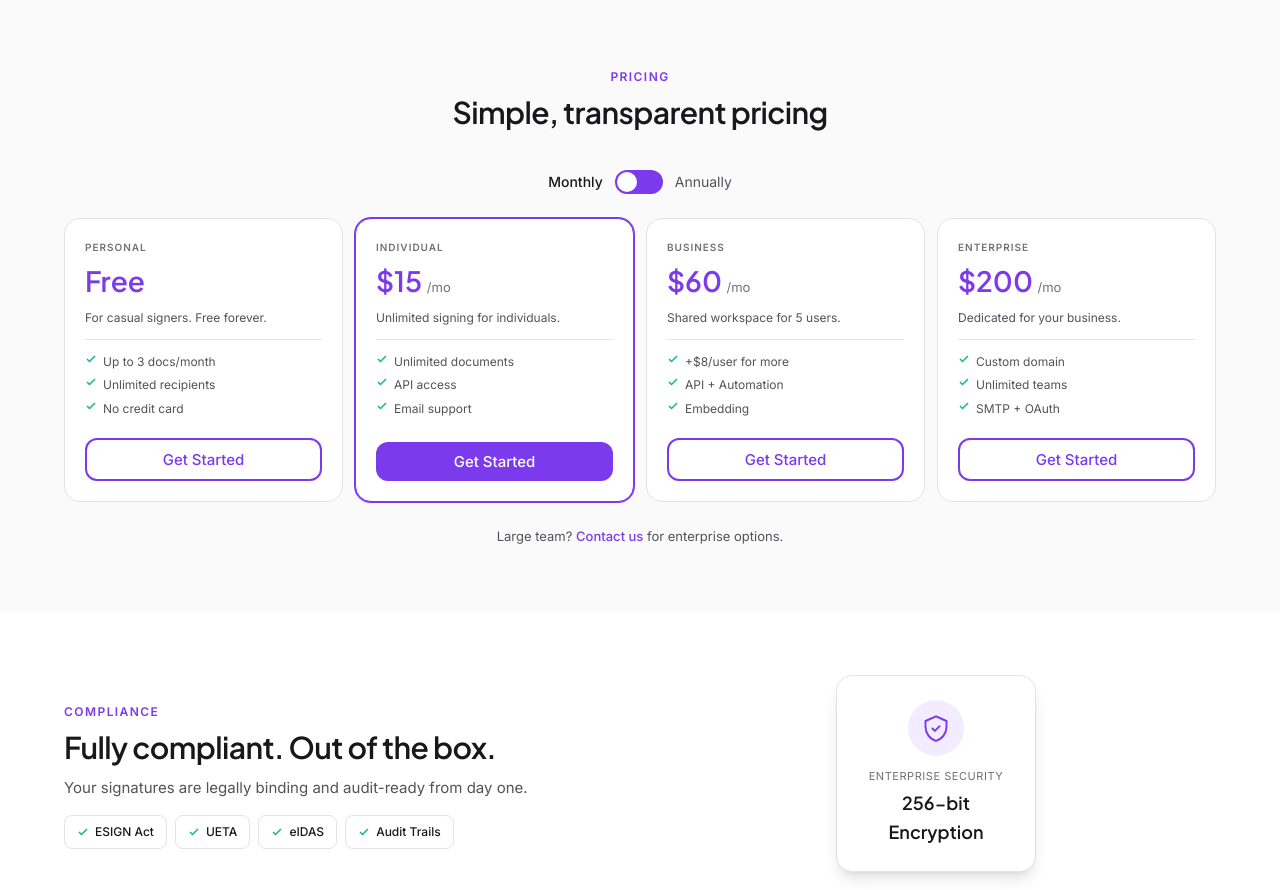
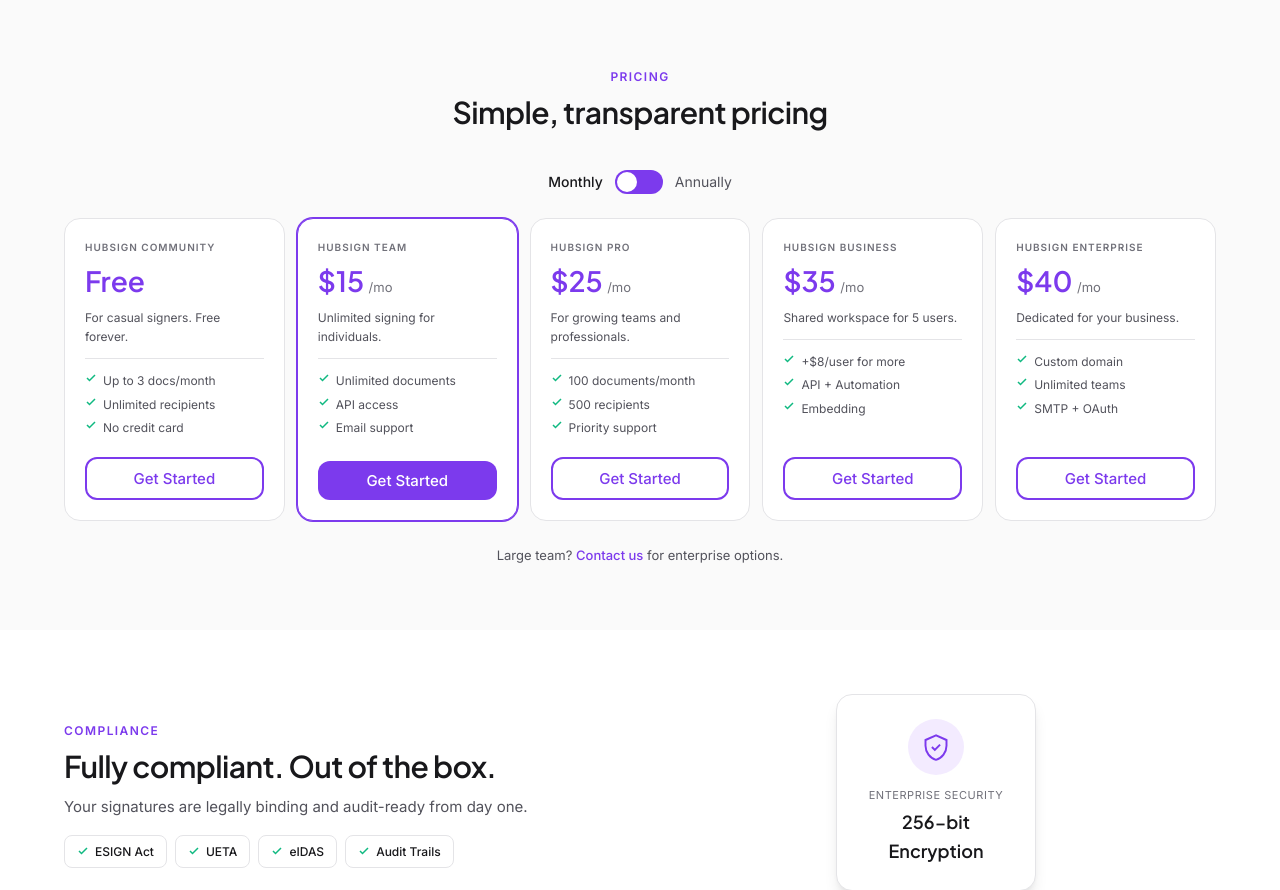
Before and after one commit to jesseframework/CodeFusionLabs.Hubsign.Landing, a Django app: page / in a window 1280 px wide. Shown: the part 2977-3867 px from the top of the page. Run offline with Django 4.2, Linux system fonts and the light colour scheme.

Commit message:
Refactor pricing tiers and Stripe fetching
Rework pricing model and Stripe integration: replace old fallback tiers with a new tier system (community, team, regular, platform, enterprise) and add _TIER_ORDER, _TIER_FEATURES, _TIER_DESCRIPTIONS and featured flags. PricingInfoView now fetches and maps Stripe prices by product.metadata.plan via _fetch_from_stripe, builds normalized tier payloads (monthly/annual amounts and price IDs), and falls back to the new _fallback_tiers when Stripe data is unavailable. Update landing page to use the new tier IDs, names, prices and feature lists, and adjust frontend grid to show 5 pricing cards (static/css/main.css). Also includes regenerated .pyc cache files.

```diff
--- a/api/views.py
+++ b/api/views.py
@@ -219,53 +219,27 @@ class NewsletterSignupView(APIView):
 
 
 class PricingInfoView(APIView):
-    """Get current pricing information."""
+    """Get current pricing information, sourced from Stripe when billing is enabled."""
     permission_classes = [AllowAny]
 
-    _FALLBACK_TIERS = [
-        {
-            'id': 'personal',
-            'name': 'Personal',
-            'price_monthly': 0,
-            'price_annually': 0,
-            'price_id_monthly': None,
-            'price_id_annually': None,
-            'features': ['Up to 3 docs/month', 'Unlimited recipients', 'No credit card'],
-        },
-        {
-            'id': 'individual',
-            'name': 'Individual',
-            'price_monthly': 15,
-            'price_annually': 12,
-            'price_id_monthly': None,
-            'price_id_annually': None,
-            'features': ['Unlimited documents', 'API access', 'Email support'],
-        },
-        {
-            'id': 'business',
-            'name': 'Business',
-            'price_monthly': 60,
-            'price_annually': 50,
-            'price_id_monthly': None,
-            'price_id_annually': None,
-            'features': ['+$8/user for more', 'API + Automation', 'Embedding'],
-        },
-        {
-            'id': 'enterprise',
-            'name': 'Enterprise',
-            'price_monthly': 200,
-            'price_annually': 180,
-            'price_id_monthly': None,
-            'price_id_annually': None,
-            'features': ['Custom domain', 'Unlimited teams', 'SMTP + OAuth'],
-        },
-    ]
+    # Order in which tiers appear on the page (keyed by Stripe product metadata.plan)
+    _TIER_ORDER = ['community', 'team', 'regular', 'platform', 'enterprise']
+    _TIER_FEATURED = 'team'
 
-    _NAME_TO_TIER = {
-        'personal': 'personal',
-        'individual': 'individual',
-        'business': 'business',
-        'enterprise': 'enterprise',
+    _TIER_FEATURES = {
+        'community': ['Up to 3 docs/month', 'Unlimited recipients', 'No credit card'],
+        'team':      ['Unlimited documents', 'API access', 'Email support'],
+        'regular':   ['100 documents/month', '500 recipients', 'Priority support'],
+        'platform':  ['+$8/user for more', 'API + Automation', 'Embedding'],
+        'enterprise': ['Custom domain', 'Unlimited teams', 'SMTP + OAuth'],
+    }
+
+    _TIER_DESCRIPTIONS = {
+        'community': 'For casual signers. Free forever.',
+        'team':      'Unlimited signing for individuals.',
+        'regular':   'For growing teams and professionals.',
+        'platform':  'Shared workspace for 5 users.',
+        'enterprise': 'Dedicated for your business.',
     }
 
     @extend_schema(
@@ -273,75 +247,110 @@ class PricingInfoView(APIView):
     )
     def get(self, request):
         """Return pricing tiers as JSON, sourced from Stripe when billing is enabled."""
-        tiers = self._fallback_tiers()
-
+        tiers = None
         if settings.BILLING_ENABLED and settings.STRIPE_API_KEY:
-            stripe_data = self._fetch_stripe_prices()
-            if stripe_data:
-                tiers = self._merge_stripe_data(tiers, stripe_data)
-
+            tiers = self._fetch_from_stripe()
+        if not tiers:
+            tiers = self._fallback_tiers()
         return Response({'tiers': tiers, 'currency': 'USD'})
 
-    def _fallback_tiers(self):
-        import copy
-        return copy.deepcopy(self._FALLBACK_TIERS)
-
-    def _fetch_stripe_prices(self):
+    def _fetch_from_stripe(self):
         try:
             import stripe
             stripe.api_key = settings.STRIPE_API_KEY
 
             prices = stripe.Price.list(active=True, expand=['data.product'], limit=100)
 
-            tier_prices = {}
+            plan_data = {}
             for price in prices.data:
-                product = price.product
-                if not getattr(product, 'active', False):
+                d = price.to_dict()
+                product = d.get('product') or {}
+                if not isinstance(product, dict) or not product.get('active'):
                     continue
-                if not price.recurring:
+                recurring = d.get('recurring')
+                if not recurring:
+                    continue
+                plan = (product.get('metadata') or {}).get('plan')
+                if not plan or plan not in self._TIER_ORDER:
                     continue
 
-                tier_id = (product.metadata or {}).get('tier_id')
-                if not tier_id:
-                    tier_id = self._NAME_TO_TIER.get(product.name.lower())
-                if not tier_id:
+                entry = plan_data.setdefault(plan, {'name': product['name']})
+                interval = recurring['interval']
+                if interval == 'month':
+                    entry['price_monthly'] = d['unit_amount'] // 100
+                    entry['price_id_monthly'] = d['id']
+                elif interval == 'year':
+                    entry['price_annually'] = round(d['unit_amount'] / 100 / 12)
+                    entry['price_id_annually'] = d['id']
+
+            if not plan_data:
+                return None
+
+            tiers = []
+            for plan in self._TIER_ORDER:
+                if plan not in plan_data:
                     continue
-
-                if tier_id not in tier_prices:
-                    tier_prices[tier_id] = {}
-
-                interval = price.recurring.interval
-                if interval == 'month':
-                    tier_prices[tier_id]['monthly'] = price
-                elif interval == 'year':
-                    tier_prices[tier_id]['annually'] = price
-
-            return tier_prices
+                entry = plan_data[plan]
+                monthly = entry.get('price_monthly', 0)
+                tiers.append({
+                    'id': plan,
+                    'name': entry['name'],
+                    'price_monthly': monthly,
+                    'price_annually': entry.get('price_annually', monthly),
+                    'price_id_monthly': entry.get('price_id_monthly'),
+                    'price_id_annually': entry.get('price_id_annually'),
+                    'featured': plan == self._TIER_FEATURED,
+                    'features': self._TIER_FEATURES.get(plan, []),
+                    'description': self._TIER_DESCRIPTIONS.get(plan, ''),
+                })
+            return tiers or None
         except Exception as exc:
             logger.error('[stripe] Failed to fetch prices: %s', exc)
             return None
 
-    def _merge_stripe_data(self, tiers, stripe_data):
-        for tier in tiers:
-            tier_id = tier['id']
-            prices = stripe_data.get(tier_id, {})
-
-            monthly = prices.get('monthly')
-            annually = prices.get('annually')
-
-            if monthly:
-                tier['price_monthly'] = monthly.unit_amount // 100
-                tier['price_id_monthly'] = monthly.id
-
-            if annually:
-                # Store as monthly equivalent (annual amount / 12)
-                tier['price_annually'] = round(annually.unit_amount / 100 / 12)
-                tier['price_id_annually'] = annually.id
-            elif monthly:
-                # No annual price in Stripe — keep fallback annual amount
-                pass
-
-        return tiers
+    def _fallback_tiers(self):
+        return [
+            {
+                'id': 'community', 'name': 'HubSign Community',
+                'price_monthly': 0, 'price_annually': 0,
+                'price_id_monthly': None, 'price_id_annually': None,
+                'featured': False,
+                'features': self._TIER_FEATURES['community'],
+                'description': self._TIER_DESCRIPTIONS['community'],
+            },
+            {
+                'id': 'team', 'name': 'HubSign Team',
+                'price_monthly': 15, 'price_annually': 12,
+                'price_id_monthly': None, 'price_id_annually': None,
+                'featured': True,
+                'features': self._TIER_FEATURES['team'],
+                'description': self._TIER_DESCRIPTIONS['team'],
+            },
+            {
+                'id': 'regular', 'name': 'HubSign Pro',
+                'price_monthly': 25, 'price_annually': 16,
+                'price_id_monthly': None, 'price_id_annually': None,
+                'featured': False,
+                'features': self._TIER_FEATURES['regular'],
+                'description': self._TIER_DESCRIPTIONS['regular'],
+            },
+            {
+                'id': 'platform', 'name': 'Hubsign Business',
+                'price_monthly': 35, 'price_annually': 28,
+                'price_id_monthly': None, 'price_id_annually': None,
+                'featured': False,
+                'features': self._TIER_FEATURES['platform'],
+                'description': self._TIER_DESCRIPTIONS['platform'],
+            },
+            {
+                'id': 'enterprise', 'name': 'HubSign Enterprise',
+                'price_monthly': 40, 'price_annually': 40,
+                'price_id_monthly': None, 'price_id_annually': None,
+                'featured': False,
+                'features': self._TIER_FEATURES['enterprise'],
+                'description': self._TIER_DESCRIPTIONS['enterprise'],
+            },
+        ]
 
 
 class HealthCheckView(APIView):
--- a/landing/views.py
+++ b/landing/views.py
@@ -15,61 +15,55 @@ class IndexView(TemplateView):
         return context
 
     def get_pricing_tiers(self):
-        """Return pricing tier data."""
+        """Return pricing tier data matching Stripe products."""
         return [
             {
-                'id': 'personal',
-                'name': 'Personal',
+                'id': 'community',
+                'name': 'HubSign Community',
                 'price': 'Free',
                 'period': '',
                 'description': 'For casual signers. Free forever.',
-                'features': [
-                    'Up to 3 docs/month',
-                    'Unlimited recipients',
-                    'No credit card',
-                ],
+                'features': ['Up to 3 docs/month', 'Unlimited recipients', 'No credit card'],
                 'featured': False,
                 'cta': 'Get Started',
             },
             {
-                'id': 'individual',
-                'name': 'Individual',
+                'id': 'team',
+                'name': 'HubSign Team',
                 'price': '$15',
                 'period': '/mo',
                 'description': 'Unlimited signing for individuals.',
-                'features': [
-                    'Unlimited documents',
-                    'API access',
-                    'Email support',
-                ],
+                'features': ['Unlimited documents', 'API access', 'Email support'],
                 'featured': True,
                 'cta': 'Get Started',
             },
             {
-                'id': 'business',
-                'name': 'Business',
-                'price': '$60',
+                'id': 'regular',
+                'name': 'HubSign Pro',
+                'price': '$25',
+                'period': '/mo',
+                'description': 'For growing teams and professionals.',
+                'features': ['100 documents/month', '500 recipients', 'Priority support'],
+                'featured': False,
+                'cta': 'Get Started',
+            },
+            {
+                'id': 'platform',
+                'name': 'Hubsign Business',
+                'price': '$35',
                 'period': '/mo',
                 'description': 'Shared workspace for 5 users.',
-                'features': [
-                    '+$8/user for more',
-                    'API + Automation',
-                    'Embedding',
-                ],
+                'features': ['+$8/user for more', 'API + Automation', 'Embedding'],
                 'featured': False,
                 'cta': 'Get Started',
             },
             {
                 'id': 'enterprise',
-                'name': 'Enterprise',
-                'price': '$200',
+                'name': 'HubSign Enterprise',
+                'price': '$40',
                 'period': '/mo',
                 'description': 'Dedicated for your business.',
-                'features': [
-                    'Custom domain',
-                    'Unlimited teams',
-                    'SMTP + OAuth',
-                ],
+                'features': ['Custom domain', 'Unlimited teams', 'SMTP + OAuth'],
                 'featured': False,
                 'cta': 'Get Started',
             },
--- a/static/css/main.css
+++ b/static/css/main.css
@@ -866,7 +866,7 @@ input {
 
 .pricing-grid {
     display: grid;
-    grid-template-columns: repeat(4, 1fr);
+    grid-template-columns: repeat(5, 1fr);
     gap: 12px;
 }
 
```
